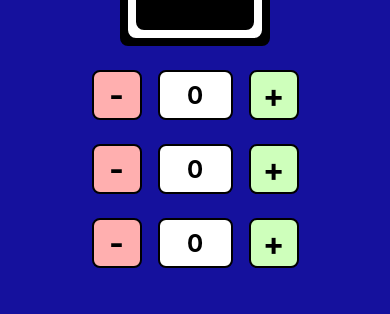
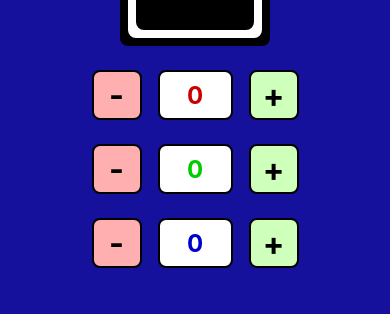
Before and after one commit to SafetyFlux/ColorGuessApp, a React Native app: screen /GameScreen in a window 390 px wide. Shown: the part 288-602 px from the top of the page. Built offline with nearby package versions, Linux system fonts and the light colour scheme.

Commit message:
Update props for ValueInput

```diff
--- a/screens/GameScreen.js
+++ b/screens/GameScreen.js
@@ -86,9 +86,18 @@ function GameScreen({ navigation }) {
           <ColorContainer guessColor={guessBackground} />
         </View>
         <View style={styles.inputContainer}>
-          <ValueInput type="red" onValueChange={colorChangeHandler} />
-          <ValueInput type="green" onValueChange={colorChangeHandler} />
-          <ValueInput type="blue" onValueChange={colorChangeHandler} />
+          <ValueInput
+            type="red" textColor="#cc0000" min={0} max={255}
+            onValueChange={colorChangeHandler}
+          />
+          <ValueInput
+            type="green" textColor="#00cc00" min={0} max={255}
+            onValueChange={colorChangeHandler}
+          />
+          <ValueInput
+            type="blue" textColor="#0000cc" min={0} max={255}
+            onValueChange={colorChangeHandler}
+          />
         </View>
         <GameButton onPress={endGameHandler}>Guess!</GameButton>
       </View>
```
